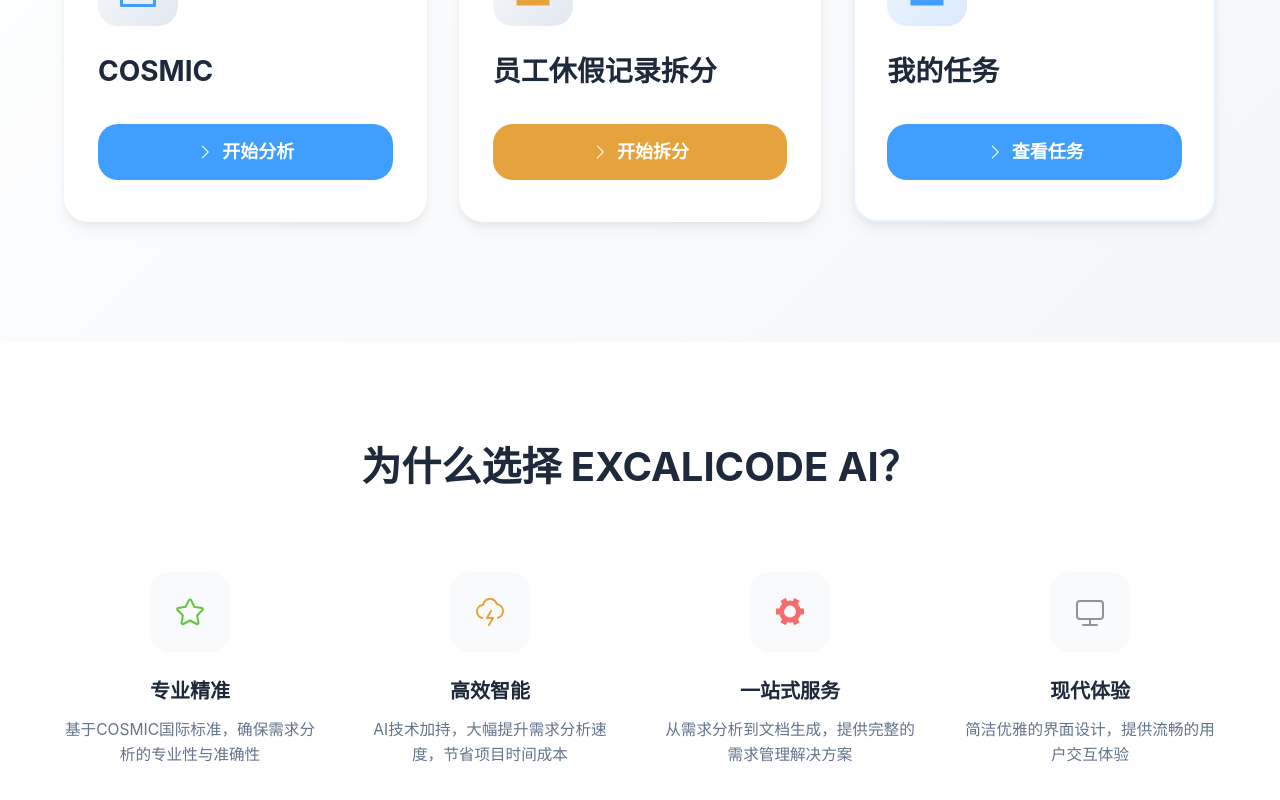
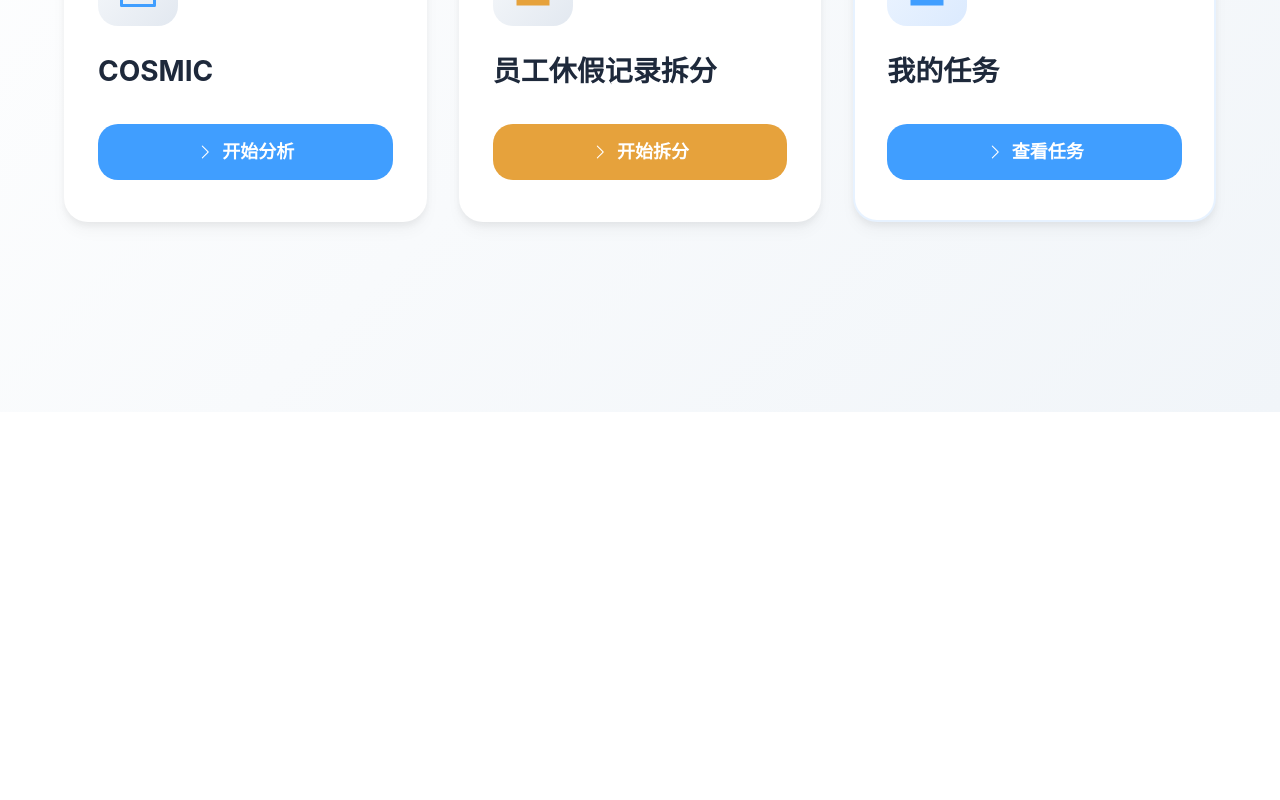
Before and after one commit to Docker7530/excalicode-ai, a Vue app in the folder frontend/: page / in a window 1280 px wide. Shown: the part 388-1188 px from the top of the page. After the commit the page ends 800 px from the top, so only its background shows below. Built offline with nearby package versions, Linux system fonts and the light colour scheme; no server answers; sample sign-in values are in the browser's storage.

Commit message:
fix(home): remove redundant highlight block

```diff
--- a/frontend/src/views/HomePage.vue
+++ b/frontend/src/views/HomePage.vue
@@ -215,58 +215,6 @@
       </div>
     </div>
 
-    <!-- 特性介绍区域 -->
-    <div class="highlights-section">
-      <div class="highlights-container">
-        <h2 class="section-title">为什么选择 EXCALICODE AI？</h2>
-        <div class="highlights-grid">
-          <div class="highlight-item">
-            <div class="highlight-icon">
-              <ElIcon :size="32" color="#67C23A">
-                <Star />
-              </ElIcon>
-            </div>
-            <h4 class="highlight-title">专业精准</h4>
-            <p class="highlight-text">
-              基于COSMIC国际标准，确保需求分析的专业性与准确性
-            </p>
-          </div>
-          <div class="highlight-item">
-            <div class="highlight-icon">
-              <ElIcon :size="32" color="#E6A23C">
-                <Lightning />
-              </ElIcon>
-            </div>
-            <h4 class="highlight-title">高效智能</h4>
-            <p class="highlight-text">
-              AI技术加持，大幅提升需求分析速度，节省项目时间成本
-            </p>
-          </div>
-          <div class="highlight-item">
-            <div class="highlight-icon">
-              <ElIcon :size="32" color="#F56C6C">
-                <Tools />
-              </ElIcon>
-            </div>
-            <h4 class="highlight-title">一站式服务</h4>
-            <p class="highlight-text">
-              从需求分析到文档生成，提供完整的需求管理解决方案
-            </p>
-          </div>
-          <div class="highlight-item">
-            <div class="highlight-icon">
-              <ElIcon :size="32" color="#909399">
-                <Monitor />
-              </ElIcon>
-            </div>
-            <h4 class="highlight-title">现代体验</h4>
-            <p class="highlight-text">
-              简洁优雅的界面设计，提供流畅的用户交互体验
-            </p>
-          </div>
-        </div>
-      </div>
-    </div>
   </div>
 </template>
 
@@ -279,12 +227,8 @@
   Collection,
   Connection,
   Document,
-  Lightning,
   List,
-  Monitor,
   OfficeBuilding,
-  Star,
-  Tools,
 } from '@element-plus/icons-vue';
 
 const router = useRouter();
@@ -392,18 +336,6 @@
 
   @media (max-width: 768px) {
     font-size: 1.25rem;
-  }
-}
-
-.hero-description {
-  font-size: 1.125rem;
-  color: #64748b;
-  line-height: 1.7;
-  max-width: 800px;
-  margin: 0 auto;
-
-  @media (max-width: 768px) {
-    font-size: 1rem;
   }
 }
 
@@ -655,72 +587,4 @@
   }
 }
 
-.highlights-section {
-  background: #ffffff;
-  padding: 100px 0;
-
-  @media (max-width: 768px) {
-    padding: 80px 0;
-  }
-}
-
-.highlights-container {
-  max-width: 1200px;
-  margin: 0 auto;
-  padding: 0 24px;
-  text-align: center;
-}
-
-.section-title {
-  font-size: 2.5rem;
-  font-weight: 700;
-  color: #1e293b;
-  margin: 0 0 80px 0;
-
-  @media (max-width: 768px) {
-    font-size: 2rem;
-    margin-bottom: 60px;
-  }
-}
-
-.highlights-grid {
-  display: grid;
-  grid-template-columns: repeat(auto-fit, minmax(250px, 1fr));
-  gap: 48px;
-}
-
-.highlight-item {
-  text-align: center;
-}
-
-.highlight-icon {
-  width: 80px;
-  height: 80px;
-  border-radius: 20px;
-  background: #f8fafc;
-  display: flex;
-  align-items: center;
-  justify-content: center;
-  margin: 0 auto 24px;
-  transition: all 0.3s ease;
-}
-
-.highlight-title {
-  font-size: 1.25rem;
-  font-weight: 600;
-  color: #1e293b;
-  margin: 0 0 12px 0;
-}
-
-.highlight-text {
-  font-size: 0.975rem;
-  color: #64748b;
-  line-height: 1.6;
-  margin: 0;
-}
-
-.highlight-item:hover .highlight-icon {
-  transform: translateY(-4px);
-  box-shadow: 0 12px 24px rgba(0, 0, 0, 0.1);
-}
 </style>
```
